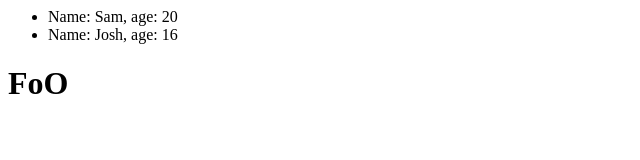
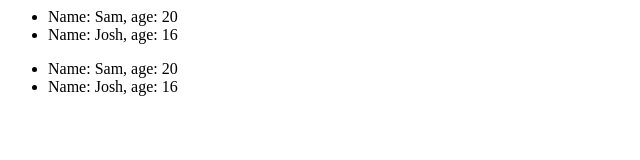
Before and after one commit to SamTebbs33/elk, a website: page examples/templating.html in a window 1280 px wide. Shown: the whole page, without its empty margins (0-640 px from the left). Drawn offline with Linux system fonts and the light colour scheme.

Commit message:
Fixed some issues with template expression evaluation and generation

```diff
--- a/examples/templating.html
+++ b/examples/templating.html
@@ -7,6 +7,9 @@
 			<li>Name: Sam, age: 20</li>
 			<li>Name: Josh, age: 16</li>
 		</ul>
-		<h1>FoO</h1>
+				<ul>
+			<li>Name: Sam, age: 20</li>
+			<li>Name: Josh, age: 16</li>
+		</ul>
 	</body>
 </html>
--- a/nodes.js
+++ b/nodes.js
@@ -71,6 +71,7 @@ exp(Attributes)
 class TemplateExpr extends Node {
 
   gen(indent) {
+
     return elk.makeStr(this.eval(indent), indent)
   }
 
@@ -86,6 +87,10 @@ class TemplateVar extends TemplateExpr {
   constructor(varArray) {
     super()
     this.varArray = varArray
+  }
+
+  gen(indent) {
+    return elk.makeStr(JSON.stringify(this.eval(indent)), indent)
   }
 
   eval(indent) {
```
Also changed, not shown: 1 other file.
